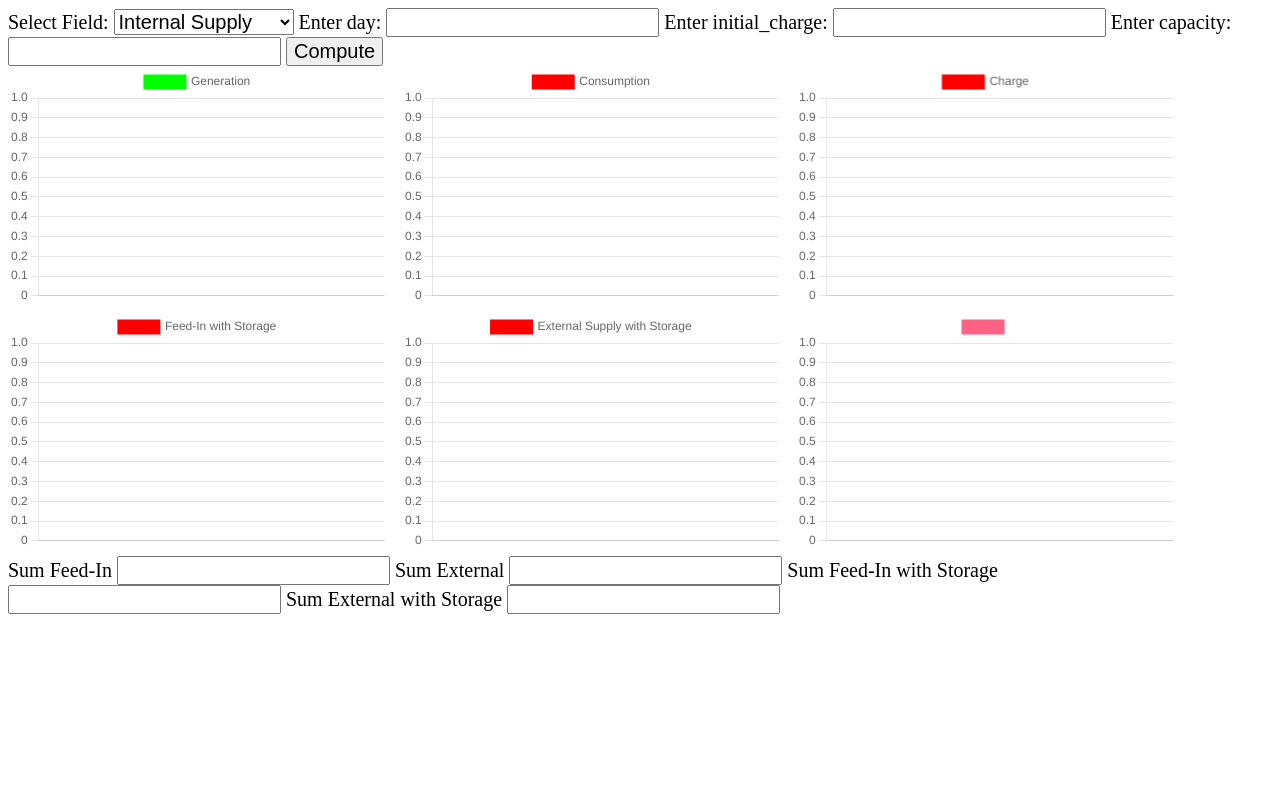
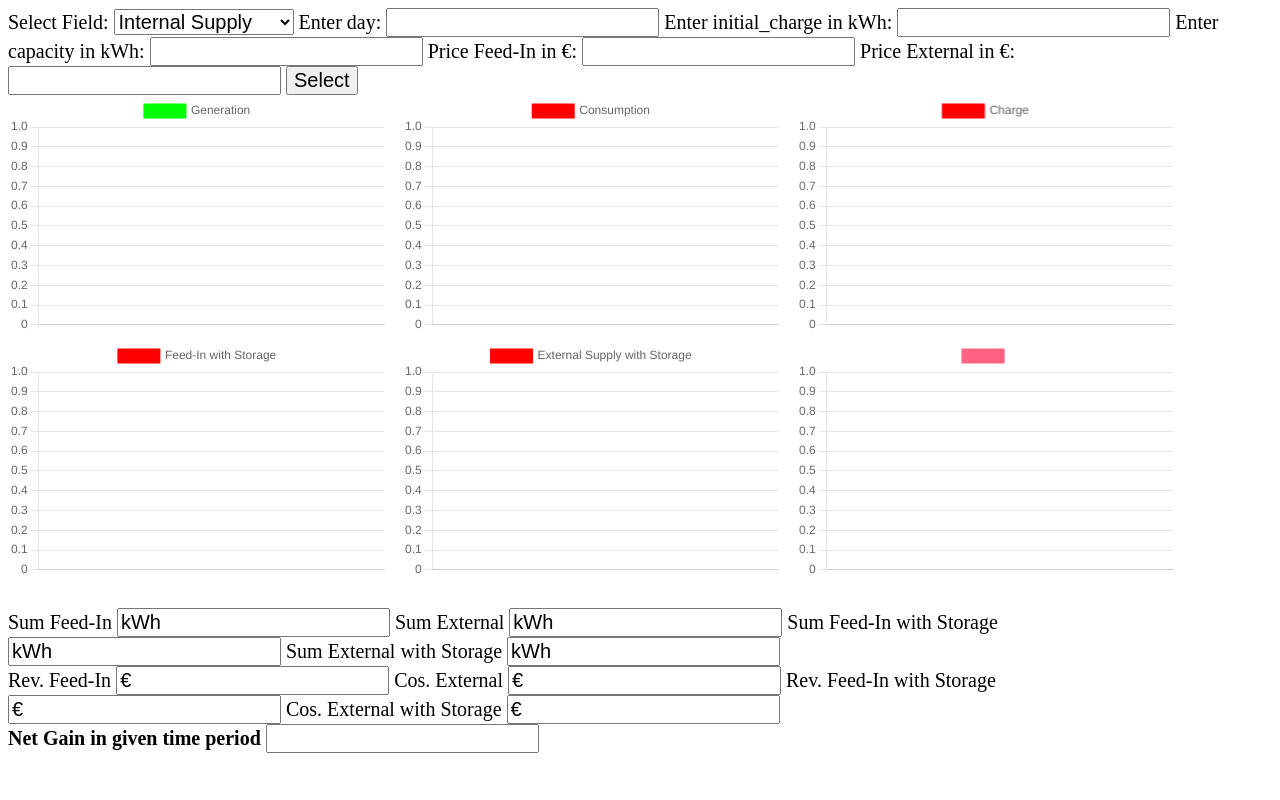
Before and after one commit to maxspahn/SolarStorageCalculator, a Flask app: template solarcalc/templates/index.html in a window 1280 px wide. Run offline with Flask 3, Linux system fonts and the light colour scheme; the template is opened without the code that fills it, so the values that code supplies are empty.

Commit message:
ft[costs]: Adds cost to the calculation and units to text fields.

```diff
--- a/solarcalc/app.py
+++ b/solarcalc/app.py
@@ -10,18 +10,22 @@ app = Flask(__name__)
 def homepage():
 
     data_parser = DataParser()
-    selected_day = '20231229'
+    selected_day = 'days/20240101'
     selected_field = 'internal_supply'
     initial_charge = 10000
     capacity = 15000
+    price_feed_in = 0.05
+    price_external = 0.405
 
     if request.method == 'POST':
         if 'selected_field' in request.form:
             # Get the value entered in the form field
             selected_field = request.form['selected_field']
             selected_day = request.form['selected_day']
-            initial_charge = float(request.form['initial_charge'])
-            capacity = float(request.form['capacity'])
+            initial_charge = float(request.form['initial_charge']) * 1000
+            capacity = float(request.form['capacity']) * 1000
+            price_feed_in = float(request.form['price_feed_in'])
+            price_external = float(request.form['price_external'])
 
 
     # Get data based on the selected field
@@ -34,9 +38,19 @@ def homepage():
     data_external = data_parser.data_by_field('consumption').tolist()
     feed_in = data_parser.data_by_field('feed-in').tolist()
     external_supply = data_parser.data_by_field('external_supply').tolist()
-    sum_feed_in = sum(feed_in) * data_parser.interval
-    sum_external = sum(external_supply) * data_parser.interval
+    sum_feed_in = sum(feed_in) * data_parser.interval / 1000
+    sum_external = sum(external_supply) * data_parser.interval / 1000
     storage.set_production_consumption(data_internal, data_external)
+    sum_feed_in_battery = storage.sum_feed_in / 1000
+    sum_external_battery = storage.sum_external / 1000
+
+
+    revenu_feed_in = price_feed_in * sum_feed_in
+    costs_external = price_external * sum_external
+    revenu_feed_in_battery = price_feed_in * sum_feed_in_battery
+    costs_external_battery = price_external * sum_external_battery
+
+    gain = revenu_feed_in_battery - revenu_feed_in - costs_external_battery + costs_external
 
 
 
@@ -53,10 +67,17 @@ def homepage():
         capacity=capacity,
         selected_field=selected_field,
         selected_day=selected_day,
-        sum_feed_in_battery=storage.sum_feed_in,
-        sum_external_battery=storage.sum_external,
+        price_feed_in=price_feed_in,
+        price_external=price_external,
+        sum_feed_in_battery=sum_feed_in_battery,
+        sum_external_battery=sum_external_battery,
         sum_feed_in=sum_feed_in,
         sum_external=sum_external,
+        costs_external=costs_external,
+        costs_external_battery=costs_external_battery,
+        revenue_feed_in=revenu_feed_in,
+        revenue_feed_in_battery=revenu_feed_in_battery,
+        gain=gain,
     )
 
 
--- a/solarcalc/templates/index.html
+++ b/solarcalc/templates/index.html
@@ -34,11 +34,15 @@
 
       <label for="selected_day">Enter day:</label>
       <input type="text" id="selected_day" name="selected_day" value="{{ selected_day }}">
-      <label for="initial_charge">Enter initial_charge:</label>
+      <label for="initial_charge">Enter initial_charge in kWh:</label>
       <input type="text" id="initial_charge" name="initial_charge" value="{{ initial_charge }}">
-      <label for="capacity">Enter capacity:</label>
+      <label for="capacity">Enter capacity in kWh:</label>
       <input type="text" id="capacity" name="capacity" value="{{ capacity }}">
-      <input type="submit" value="Compute">
+      <label for="price_feed_in">Price Feed-In in €:</label>
+      <input type="text" id="price_feed_in" name="price_feed_in" value="{{ price_feed_in }}">
+      <label for="price_external">Price External in €:</label>
+      <input type="text" id="price_external" name="price_external" value="{{ price_external }}">
+      <input type="submit" value="Select">
   </form>
   <div>
     <div class="canvas-container">
@@ -63,14 +67,29 @@
     </div>
   </div>
 
+  <br>
+
   <label for="sum_feed_in">Sum Feed-In</label>
-  <input type="text" id="sum_feed_in" name="Sum Feed-In" value="{{ sum_feed_in }}" readonly>
+  <input type="text" id="sum_feed_in" name="Sum Feed-In" value="{{ sum_feed_in }}kWh" readonly>
   <label for="sum_external">Sum External</label>
-  <input type="text" id="sum_feed_in" name="Sum Feed-In" value="{{ sum_external }}" readonly>
+  <input type="text" id="sum_feed_in" name="Sum Feed-In" value="{{ sum_external }}kWh" readonly>
   <label for="sum_feed_in">Sum Feed-In with Storage</label>
-  <input type="text" id="sum_feed_in" name="Sum Feed-In" value="{{ sum_feed_in_battery }}" readonly>
+  <input type="text" id="sum_feed_in" name="Sum Feed-In" value="{{ sum_feed_in_battery }}kWh" readonly>
   <label for="sum_external">Sum External with Storage</label>
-  <input type="text" id="sum_feed_in" name="Sum Feed-In" value="{{ sum_external_battery }}" readonly>
+  <input type="text" id="sum_feed_in" name="Sum Feed-In" value="{{ sum_external_battery }}kWh" readonly>
+  <br>
+  <label for="revenue_feed_in">Rev. Feed-In</label>
+  <input type="text" value="{{ revenue_feed_in }}€" readonly>
+  <label for="costs_external">Cos. External</label>
+  <input type="text" value="{{ costs_external }}€" readonly>
+  <label for="revenue_feed_in">Rev. Feed-In with Storage</label>
+  <input type="text" value="{{ revenue_feed_in_battery }}€" readonly>
+  <label for="costs_external">Cos. External with Storage</label>
+  <input type="text" value="{{ costs_external_battery }}€" readonly>
+  <br>
+  <label for="gain"><b>Net Gain in given time period</b></label>
+  <input type="text" value="{{ gain }}" readonly>
+
 
 	<script>
 		const labels = {{ labels | tojson}};
```
